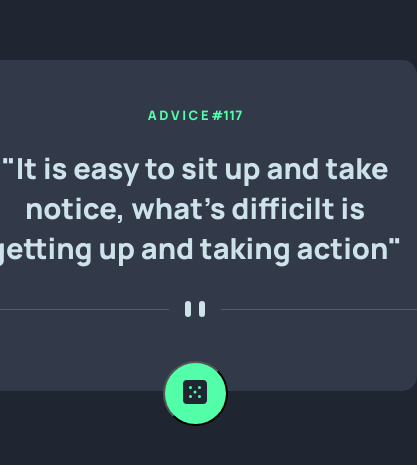
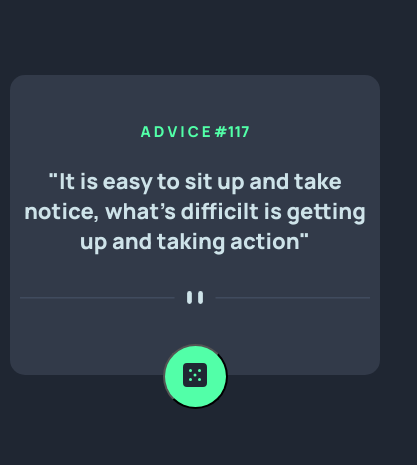
Before and after one commit to LucasAugustoF/Gerador-de-conselhos, a plain HTML site: page index.html in a window 390 px wide. Shown: the part 197-662 px from the top of the page, 417 px wide, since content can reach past the window. Drawn offline with Linux system fonts and the light colour scheme.

Commit message:
Update style.css
adicionado media query para expansividade em dispositivos mobile

```diff
--- a/src/css/style.css
+++ b/src/css/style.css
@@ -38,10 +38,8 @@ p {
     width: 540px;
 }
 
-/* PERFECT PIXEL */
-
 .separador {
-    padding-top: 33px;
+    margin-top: 33px;
 }
 
 .botao_dado {
@@ -61,7 +59,7 @@ p {
 }
 
 .botao_dado:hover {
-    box-shadow: 0px 0px 65px -10px rgba(65,235,18,0.82);
+    box-shadow: 0px 0px 65px -10px hsl(150, 100%, 66%, 0.82);
 }
 
 @media (max-width: 470px) {
@@ -69,3 +67,34 @@ p {
         width: 445px;
     }
 }
+
+@media (max-width: 450px){
+    .card {
+        width: 420px;
+    }
+    .separador{
+        width: 380px;
+    }
+}
+
+@media (max-width: 412px){
+    .card {
+        width: 370px;
+        height: 300px;
+    }
+
+    .titulo_advice {
+        font-size: 15px;
+    }
+    .advice {
+        padding-top: -20px;
+        font-size: 22px;
+    }
+    .separador {
+        margin-top: 35px;
+        width: 350px;
+    }
+    .container_botao {
+        margin-top: 253px;
+    }
+}
```
